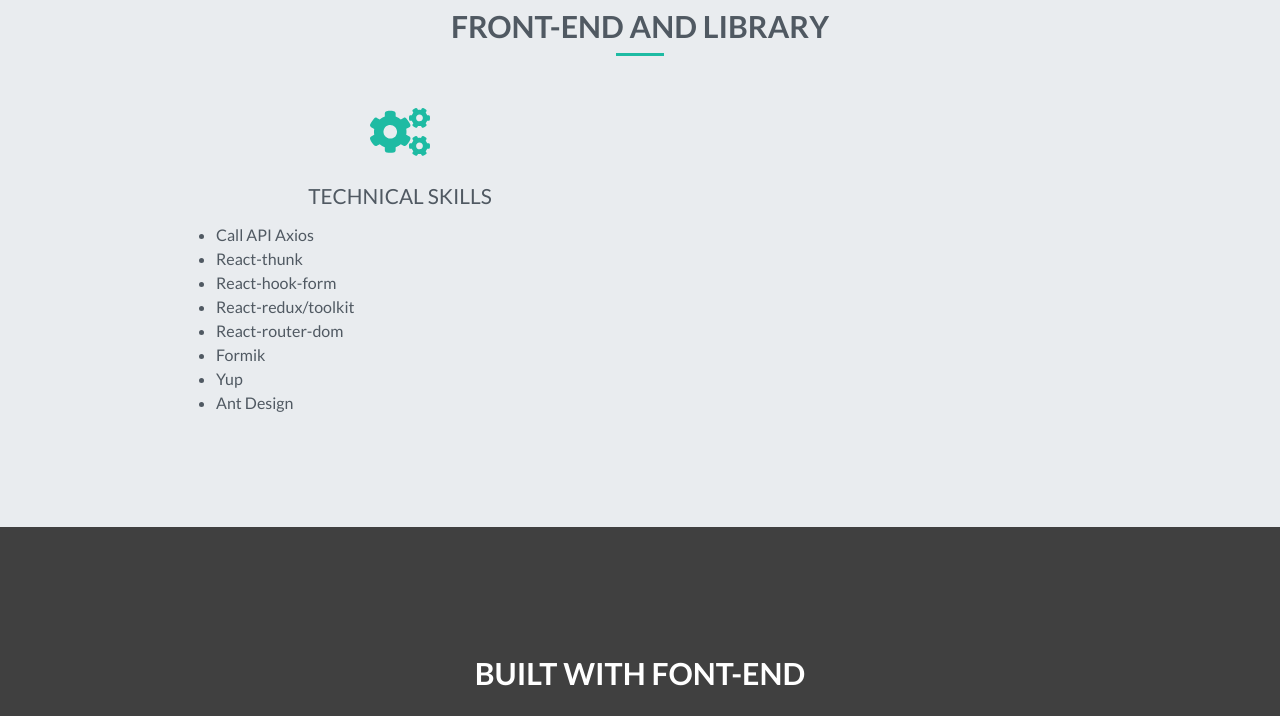
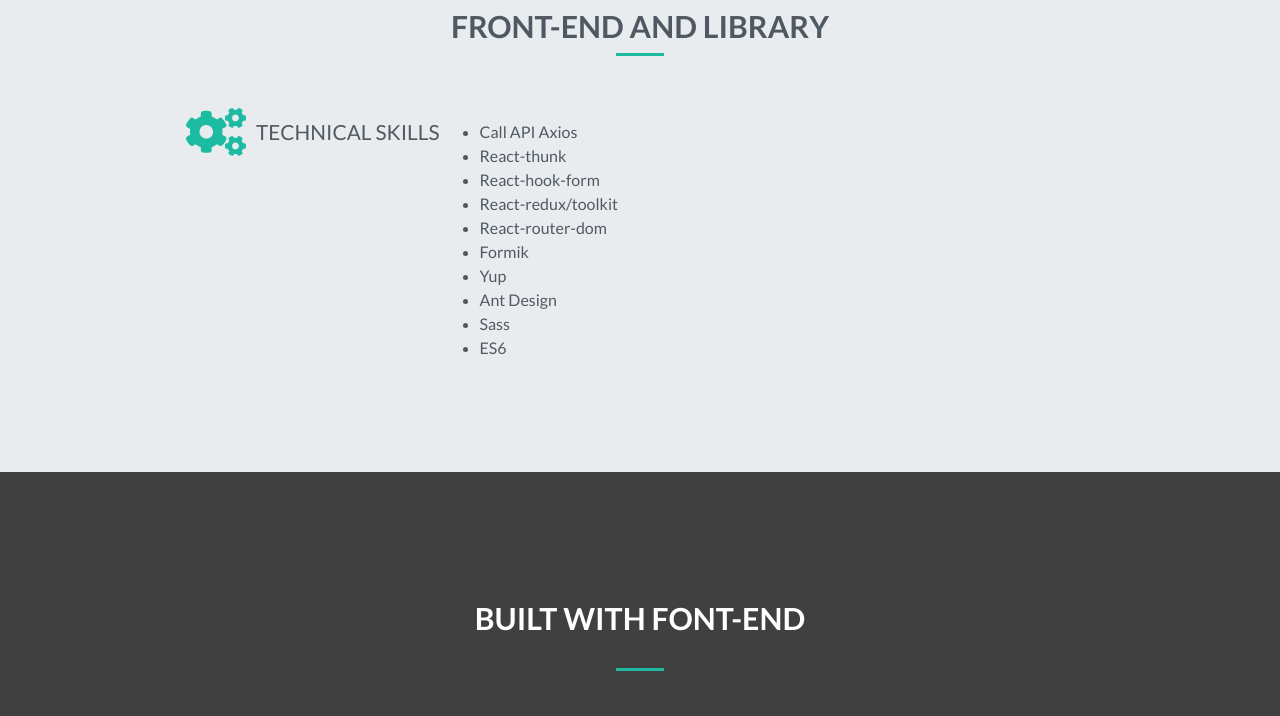
Before and after one commit to NgocVinh-Black/Profile, a plain HTML site: page index.html in a window 1280 px wide. Shown: the part 1160-1876 px from the top of the page. Drawn offline with nearby package versions, Linux system fonts and the light colour scheme.

Commit message:
'up29-1'

```diff
--- a/index.html
+++ b/index.html
@@ -175,7 +175,7 @@
             </div> -->
 
             <div class="col-md-6">
-              <div class="feature">
+              <div class="feature row">
                 <i
                   class="fa fa-cogs fa-4x"
                   data-fa-transform="shrink-4 up-5"
@@ -190,6 +190,8 @@
                   <li>Formik</li>
                   <li>Yup</li>
                   <li>Ant Design</li>
+                  <li>Sass</li>
+                  <li>ES6</li>
                 </ul>
               </div>
             </div>
```
